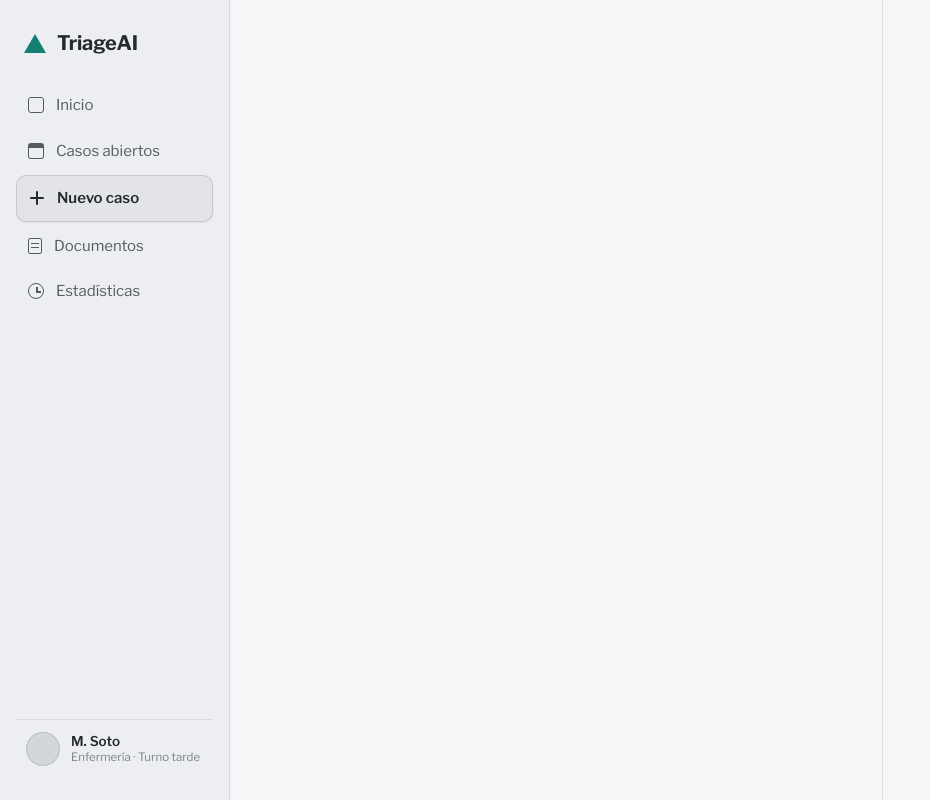
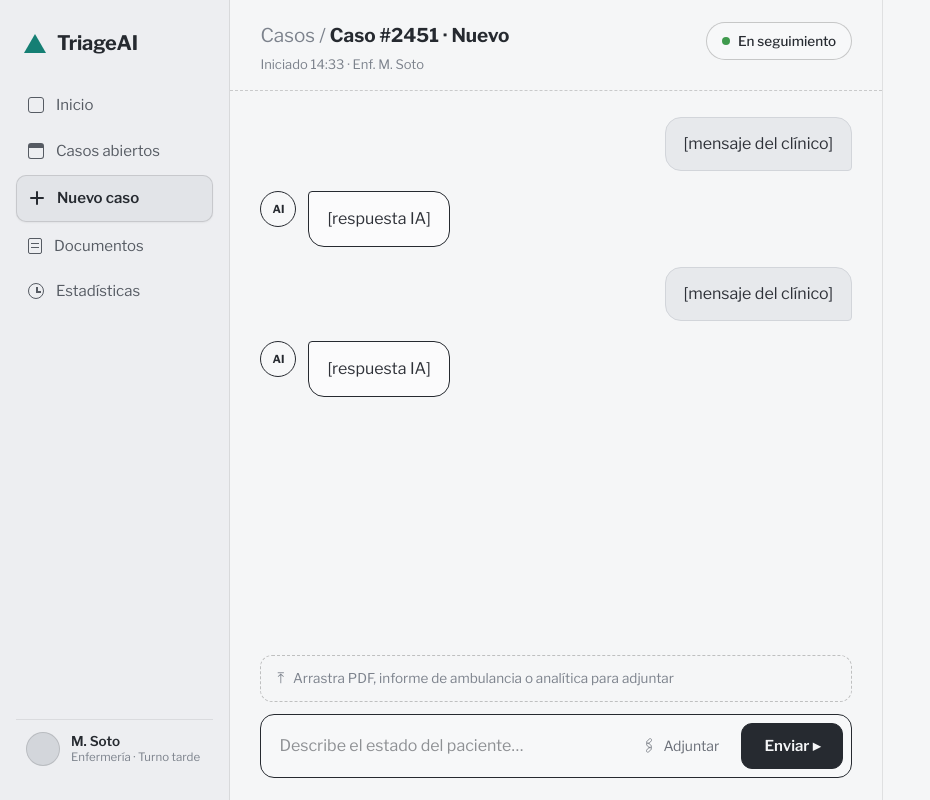
Before and after one commit to fedemaximovicz/triage, a Next.js app: page / in a window 1280 px wide. Shown: the whole page, without its empty margins (0-930 px from the left). Built offline with nearby package versions, Linux system fonts and the light colour scheme.

Commit message:
design basico del chat

```diff
--- a/src/app/page.tsx
+++ b/src/app/page.tsx
@@ -1,15 +1,14 @@
 import Nav from "@/components/Nav";
+import Chat from "@/components/Chat";
 
 // "Nuevo caso" screen — three-column shell (ADR 0001). The left nav is complete
-// chrome; the center conversation and right recommendation panel are empty
-// placeholders filled by later tickets.
+// chrome; the center conversation is built out per ticket 02; the right
+// recommendation panel is an empty placeholder filled by later tickets.
 export default function Home() {
   return (
     <div className="flex h-screen w-full overflow-hidden bg-[#f5f6f7]">
       <Nav />
-
-      {/* Center — conversation (placeholder) */}
-      <main className="relative flex min-w-0 flex-1 flex-col border-r border-black/[0.09] bg-[#f5f6f7]" />
+      <Chat />
 
       {/* Right — recommendation panel (placeholder) */}
       <aside className="flex w-[clamp(360px,31vw,452px)] flex-none flex-col overflow-hidden bg-[#f5f6f7]" />
--- /dev/null
+++ b/src/components/Chat.tsx
@@ -0,0 +1,77 @@
+// Center column — conversation. Static chrome + seeded placeholder thread
+// ported from docs/reference/mockup-nuevo-caso.html (ticket 02). Sending is
+// wired in ticket 03.
+
+export default function Chat() {
+  return (
+    <main className="relative flex min-w-0 flex-1 flex-col border-r border-black/[0.09] bg-[#f5f6f7]">
+      {/* Header */}
+      <header className="flex flex-none items-start justify-between gap-4 border-b border-dashed border-black/[0.18] px-[30px] pt-[22px] pb-4">
+        <div>
+          <div className="text-[19px] text-[#7c828c]">
+            Casos / <span className="font-bold text-[#262a30]">Caso #2451 · Nuevo</span>
+          </div>
+          <div className="mt-1 text-[13px] text-[#7c828c]">Iniciado 14:33 · Enf. M. Soto</div>
+        </div>
+        <div className="flex flex-none items-center gap-2 whitespace-nowrap rounded-[22px] border border-black/20 bg-[#f7f8f9] px-[15px] py-2 text-[13.5px] font-medium">
+          <span className="h-2 w-2 rounded-full bg-[#3f9a4d]" />
+          En seguimiento
+        </div>
+      </header>
+
+      {/* Thread */}
+      <div className="flex-1 overflow-y-auto px-[30px] pt-[26px] pb-3">
+        <div className="mx-auto flex max-w-[760px] flex-col gap-5">
+          <NurseBubble text="[mensaje del clínico]" />
+          <AiBubble text="[respuesta IA]" />
+          <NurseBubble text="[mensaje del clínico]" />
+          <AiBubble text="[respuesta IA]" />
+        </div>
+      </div>
+
+      {/* Composer */}
+      <div className="flex-none px-[30px] pt-4 pb-[22px]">
+        <div className="mx-auto max-w-[760px]">
+          <div className="mb-3 flex items-center gap-[9px] rounded-xl border-[1.5px] border-dashed border-black/[0.22] px-4 py-[11px] text-[13.5px] text-[#7c828c]">
+            <span className="text-[15px]">⤒</span> Arrastra PDF, informe de ambulancia o analítica para adjuntar
+          </div>
+          <div className="flex items-center gap-2.5 rounded-[14px] border-[1.5px] border-[#262a30] bg-[#f7f8f9] py-2 pr-2 pl-[18px]">
+            <input
+              placeholder="Describe el estado del paciente…"
+              className="min-w-0 flex-1 border-none bg-transparent py-2 font-sans text-[16px] text-[#262a30] outline-none"
+            />
+            <button className="flex items-center gap-[7px] rounded-[9px] border-none bg-transparent px-3 py-[9px] font-sans text-[14px] text-[#6a6f78] hover:bg-black/5">
+              <span className="text-[15px]">🖇</span>Adjuntar
+            </button>
+            <button className="flex items-center gap-1.5 rounded-[11px] border-[1.5px] border-[#262a30] bg-[#262a30] px-[22px] py-[11px] font-sans text-[15px] font-semibold text-[#f5f6f7] hover:bg-black">
+              Enviar ▸
+            </button>
+          </div>
+        </div>
+      </div>
+    </main>
+  );
+}
+
+function NurseBubble({ text }: { text: string }) {
+  return (
+    <div className="flex justify-end">
+      <div className="max-w-[78%] rounded-[16px_16px_4px_16px] border-[1.5px] border-[#d2d5da] bg-[#e7e9ec] px-[18px] py-3.5 text-[16px] leading-normal text-[#2e3138]">
+        {text}
+      </div>
+    </div>
+  );
+}
+
+function AiBubble({ text }: { text: string }) {
+  return (
+    <div className="flex items-start gap-3">
+      <div className="flex h-9 w-9 flex-none items-center justify-center rounded-full border-[1.5px] border-[#262a30] bg-[#f7f8f9] text-[11px] font-bold text-[#262a30]">
+        AI
+      </div>
+      <div className="max-w-[82%] rounded-[4px_16px_16px_16px] border-[1.5px] border-[#262a30] bg-[#fbfbfc] px-[18px] py-[15px] text-[16px] leading-normal text-[#2e3138]">
+        {text}
+      </div>
+    </div>
+  );
+}
```
